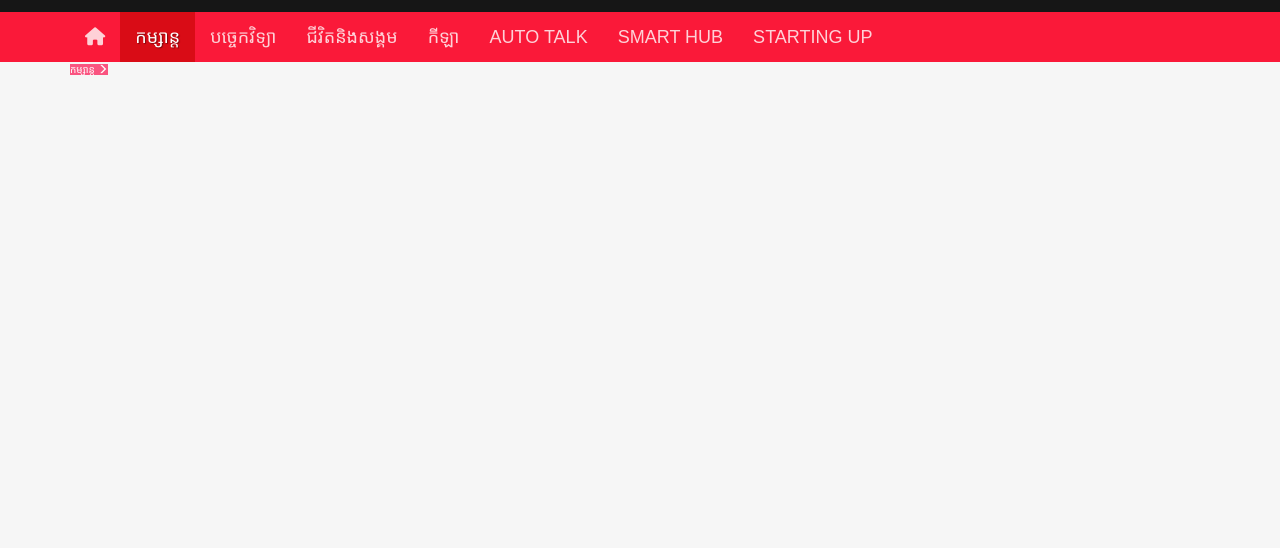
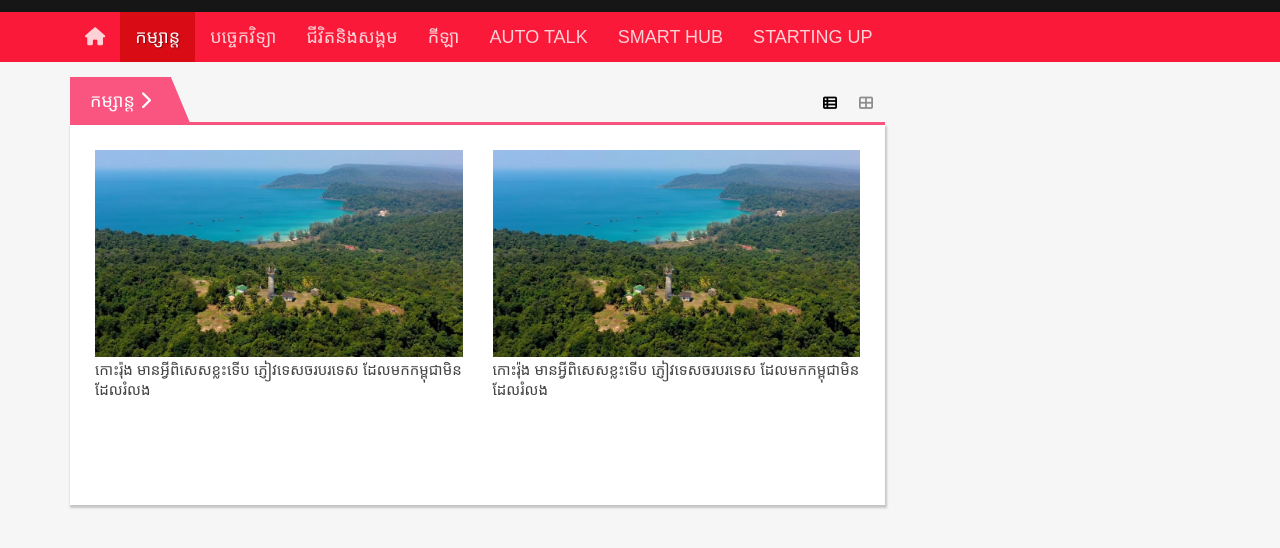
Before and after one commit to HeangChinh/Sabay_News, a plain HTML site: page entertainment.html in a window 1280 px wide. Shown: the part 108-656 px from the top of the page. Drawn offline with nearby package versions, Linux system fonts and the light colour scheme; a web font is replaced by a local one.

Commit message:
latestupdate

```diff
--- a/css/style.css
+++ b/css/style.css
@@ -17,6 +17,14 @@ ul{
     margin: 0;
 }
 .container{
+    padding-left: 15px;
+    padding-right: 15px;
+}
+.row {
+    margin-left: -15px;
+    margin-right: -15px;
+}
+.row > *{
     padding-left: 15px;
     padding-right: 15px;
 }
@@ -68,7 +76,6 @@ ul{
     line-height: 1.7;
     letter-spacing: 0.01px;
     color: rgba(255, 255, 255, 0.8);
-    transition: 0.3s;
 }
 #menu .nav .category a{
     font-family: 'Koulen', Arial, Helvetica, sans-serif;
@@ -79,6 +86,7 @@ ul{
 #menu .nav li a:hover{
     color: #ffffff;
     background-color: #fa1939;
+    transition: 0.3s;
 }
 #menu .nav .activehome a{
     background-color: #D90C16;
@@ -234,7 +242,7 @@ ul{
 .tab-item .nav-tab .title{
     color: #ffffff;
     width: fit-content;
-    height: 46px;
+    height: 45px;
     font-size: 18px;
     font-family: 'Koulen', Arial, Helvetica, sans-serif;
 }
@@ -529,8 +537,48 @@ img.footer-logo{
     background-size: auto;
 }
 /*========================================================== Entertainment Pages*/
+/* Left content */
+.left-content{
+    width: calc(100% - 325px);
+    min-height: 300px;
+    float: left;
+}
+.left-content #tab-entertainment{
+    margin-top: 15px;
+}
+.left-content .tab-content{
+    padding: 0;
+    width: 100%;
+}
+#entertainment .tab-content{
+    padding: 0;
+}
+#posts-list{
+    padding: 25px;
+}
 
-
+/* switch list-grid */
+.left-content .nav-tab{
+    float: right;
+    width: 100%;
+}
+.left-content .nav-tab .title{
+    float: left;
+}
+.nav-tab .active i{
+    color: black;
+}
+.switch-view-list{
+    float: right;
+}
+.switch-view-list i{
+    color: #8d8d8d;
+    font-size: 14px;
+    padding: 19px 12px 5px 10px;
+}
+.switch-view-list i:hover{
+    color: black;
+}
 
 /*========================================================== Responsive*/
 @media (min-width: 1200px) {
@@ -795,4 +843,21 @@ img.footer-logo{
             width: 100%;
             text-align: center;
         }
+        /* Entertainment page*/
+        #posts-list{
+            padding: 15px;
+        }
+        .mean-post{
+            padding: 0 10px;
+        }
+        #posts-list .mean-post .item{
+            padding: 0 5px;
+        }
+
+        .col-xs-6{
+            width: 50%;
+        }
+        .left-content{
+            width: 100%;
+        }
 }
--- a/entertainment.html
+++ b/entertainment.html
@@ -37,7 +37,7 @@
             <!-- Navbar Page Scroll -->
             <div class="navbar-pagescroll">
                 <div class="navbar-header">
-                    <button class="navbar-toggle" type="button">
+                    <button class="navbar-toggle" onclick="navbar_toggle()" type="button">
                         <span class="icon-bar"></span>
                         <span class="icon-bar"></span>
                         <span class="icon-bar"></span>
@@ -70,16 +70,55 @@
     </nav>
     <div id="mean-content">
         <div class="container">
-            <div id="entertainment" class="item">
+            <div class="left-content">
+                <div id="tab-entertainment" class="tab-item tab-by-category">
                     <ul class="nav-tab" style="border-color: #FA5480;">
                         <li class="title">
-                        <a href="" style="background-color: #FA5480">
+                            <a href="entertainment.html" style="background-color: #FA5480">
                                 កម្សាន្ត
-                            <i class="glyphicon glyphicon-menu-right"></i>
+                                <i class="fas fa-chevron-right"></i>
                                 <div class="corner" style="background-color: #FA5480"></div>
                             </a>
                         </li>
+                        <li class="switch-view-list">
+                            <a id="grid" href="#">
+                                <i class="fas fa-th-large"></i>
+                            </a>
+                        </li>
+                        <li class="switch-view-list active">
+                            <a id="list" href="#">
+                                <i class="fas fa-th-list"></i>
+                            </a>
+                        </li>
                     </ul>
+                    <div class="tab-content white-bg">
+                        <div id="entertainment" class="tab-pane fade-in active">
+                            <div id="posts-list" class="list">
+                                <div class="row mean-post">
+                                    <div class="col-sm-6 col-md-6 col-xs-6 item">
+                                        <a href="">
+                                            <div class="box">
+                                                <div class="img-load" style="background-image: url('images/content3.jpg');"></div>
+                                            </div>
+                                            <div class="title">កោះរ៉ុង មានអ្វីពិសេសខ្លះទើប ភ្ញៀវទេសចរបរទេស ដែលមកកម្ពុជាមិនដែលរំលង</div>
+                                        </a>
+                                    </div>
+                                    <div class="col-sm-6 col-md-6 col-xs-6 item">
+                                        <a href="">
+                                            <div class="box">
+                                                <div class="img-load" style="background-image: url('images/content3.jpg');"></div>
+                                            </div>
+                                            <div class="title">កោះរ៉ុង មានអ្វីពិសេសខ្លះទើប ភ្ញៀវទេសចរបរទេស ដែលមកកម្ពុជាមិនដែលរំលង</div>
+                                        </a>
+                                    </div>
+                                </div>
+                            </div>
+                        </div>
+                    </div>
+                </div>
+            </div>
+            <div class="right-content">
+
             </div>
         </div>
     </div>
```
Also changed, not shown: index.html (+1 -2 lines). Lines whose indentation alone changed are shown as unchanged.
